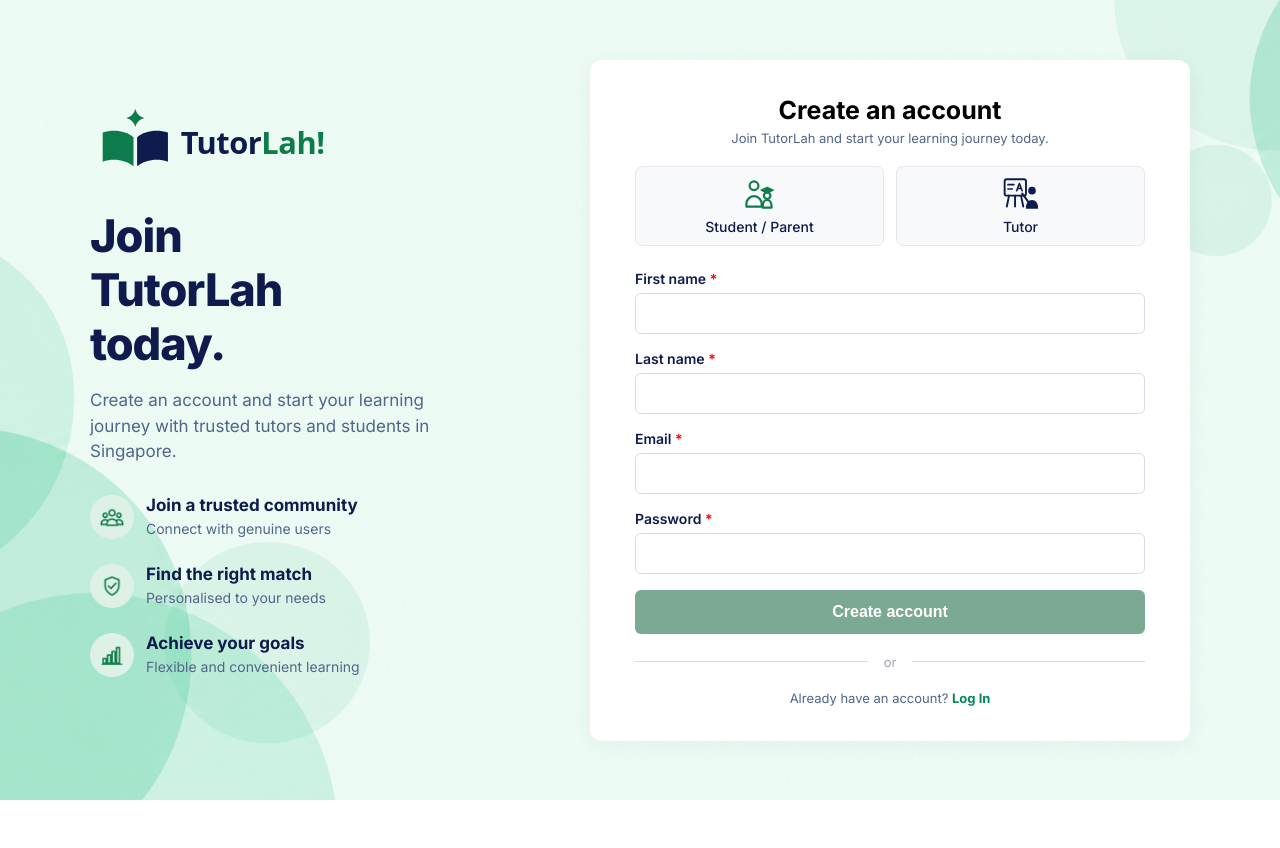
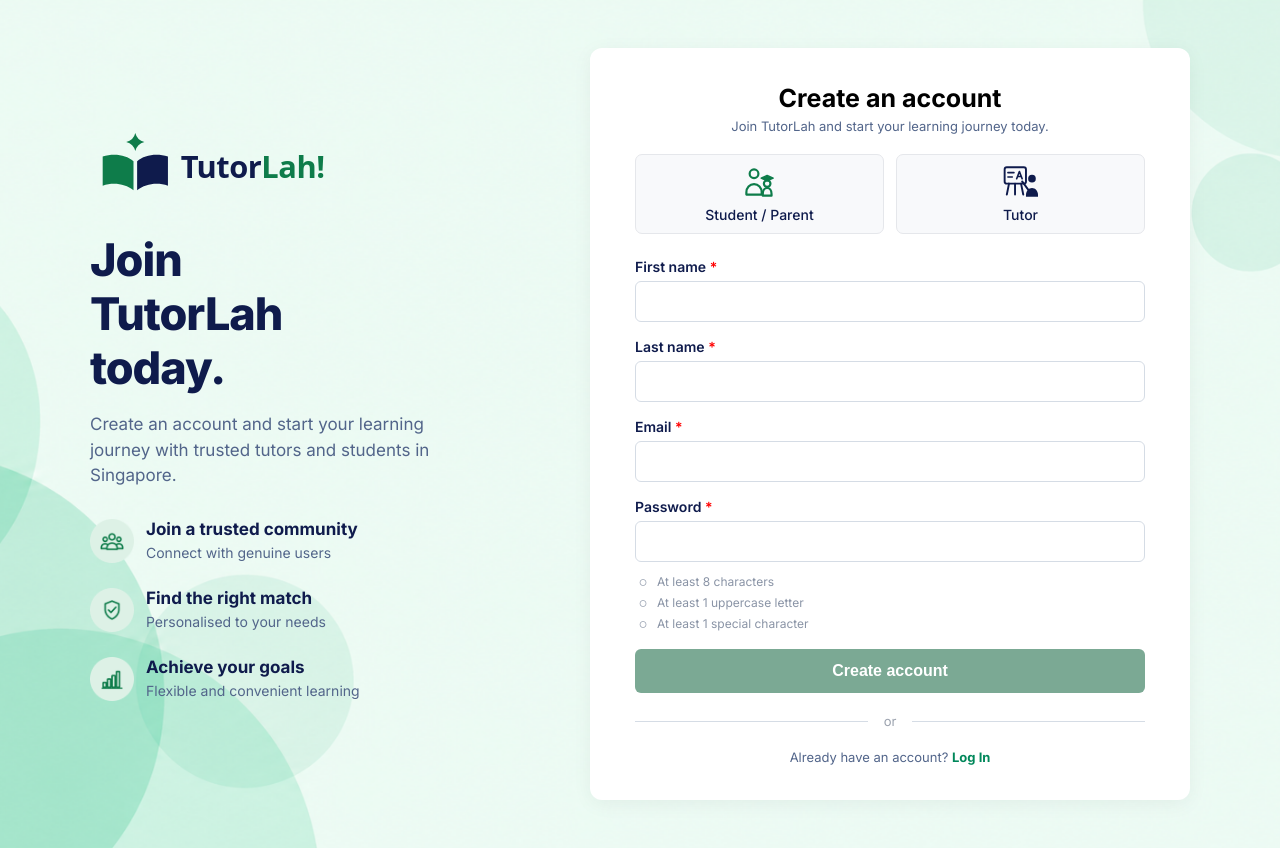
Before and after one commit to jyunwey/tutorlah, a Vue app: page /register in a window 1280 px wide. Before the commit the page ends 800 px from the top, so only its background shows below. Built offline with nearby package versions, Linux system fonts and the light colour scheme.

Commit message:
Improve signup password validation and checklist

```diff
--- a/src/services/auth.js
+++ b/src/services/auth.js
@@ -54,9 +54,13 @@ export async function registerUser({
     );
   }
 
-  if (password.length < 8) {
+  if (
+    password.length < 8 ||
+    !/[A-Z]/.test(password) ||
+    !/[^A-Za-z0-9]/.test(password)
+  ) {
     throw new Error(
-      "Password must contain at least 8 characters."
+      "Password must contain at least 8 characters, one uppercase letter and one special character."
     );
   }
 
--- a/src/views/RegisterView.vue
+++ b/src/views/RegisterView.vue
@@ -23,13 +23,15 @@ const isEmailValid = computed(() => {
   return /^[^\s@]+@[^\s@]+\.[^\s@]+$/.test(email.value.trim());
 });
 
-const isPasswordValid = computed(() => {
-  return (
-    password.value.length >= 8 &&
-    /[A-Z]/.test(password.value) &&
-    /[^A-Za-z0-9]/.test(password.value)
-  );
-});
+const passwordRules = computed(() => ({
+  minLength: password.value.length >= 8,
+  uppercase: /[A-Z]/.test(password.value),
+  specialChar: /[^A-Za-z0-9]/.test(password.value),
+}));
+
+const isPasswordValid = computed(() =>
+  Object.values(passwordRules.value).every(Boolean)
+);
 
 const isFormValid = computed(() => {
   return (
@@ -84,7 +86,7 @@ async function handleRegistration() {
     switch (error.code) {
       case "auth/email-already-in-use":
         message.value =
-          "This email is already registered.";
+          "Email has already been registered.";
         break;
 
       case "auth/invalid-email":
@@ -255,12 +257,28 @@ async function handleRegistration() {
           required
         />
 
-        <small
-          v-if="password && !isPasswordValid"
-          class="validation-error"
-        >
-          Password must have at least 8 characters, 1 uppercase letter and 1 special character.
-        </small>
+        <div class="password-checklist">
+          <p
+            :class="{ valid: passwordRules.minLength }"
+          >
+            <span>{{ passwordRules.minLength ? "✓" : "○" }}</span>
+            At least 8 characters
+          </p>
+
+          <p
+            :class="{ valid: passwordRules.uppercase }"
+          >
+            <span>{{ passwordRules.uppercase ? "✓" : "○" }}</span>
+            At least 1 uppercase letter
+          </p>
+
+          <p
+            :class="{ valid: passwordRules.specialChar }"
+          >
+            <span>{{ passwordRules.specialChar ? "✓" : "○" }}</span>
+            At least 1 special character
+          </p>
+        </div>
       </div>
 
       <button
@@ -446,4 +464,29 @@ select {
   height: 1px;
   background-color: #d5dce5;
 }
+
+.password-checklist {
+  display: grid;
+  gap: 2px;
+  margin-top: 4px;
+}
+
+.password-checklist p {
+  display: flex;
+  align-items: center;
+  gap: 6px;
+  margin: 0;
+  font-size: 12px;
+  color: #8a94a6;
+}
+
+.password-checklist p.valid {
+  color: #00875a;
+}
+
+.password-checklist span {
+  font-size: 15px;
+  width: 16px;
+  text-align: center;
+}
 </style>
```
